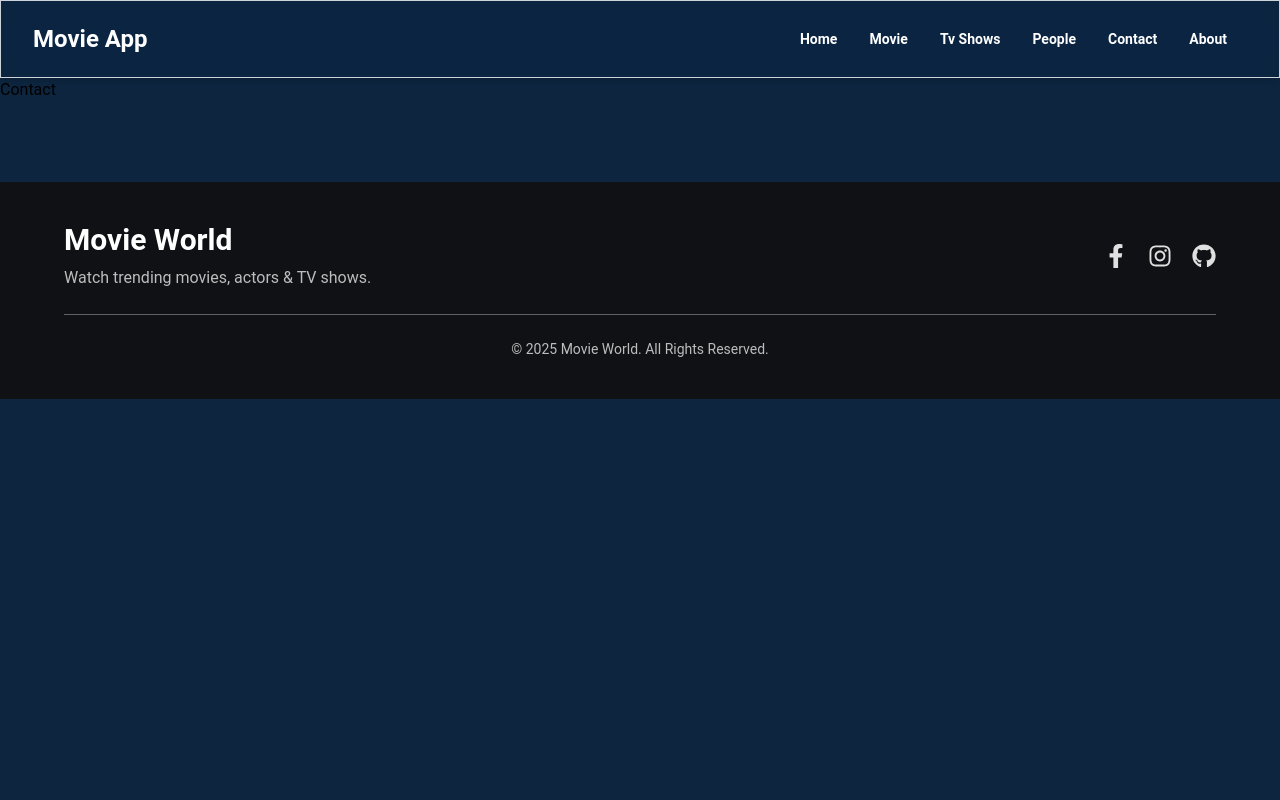
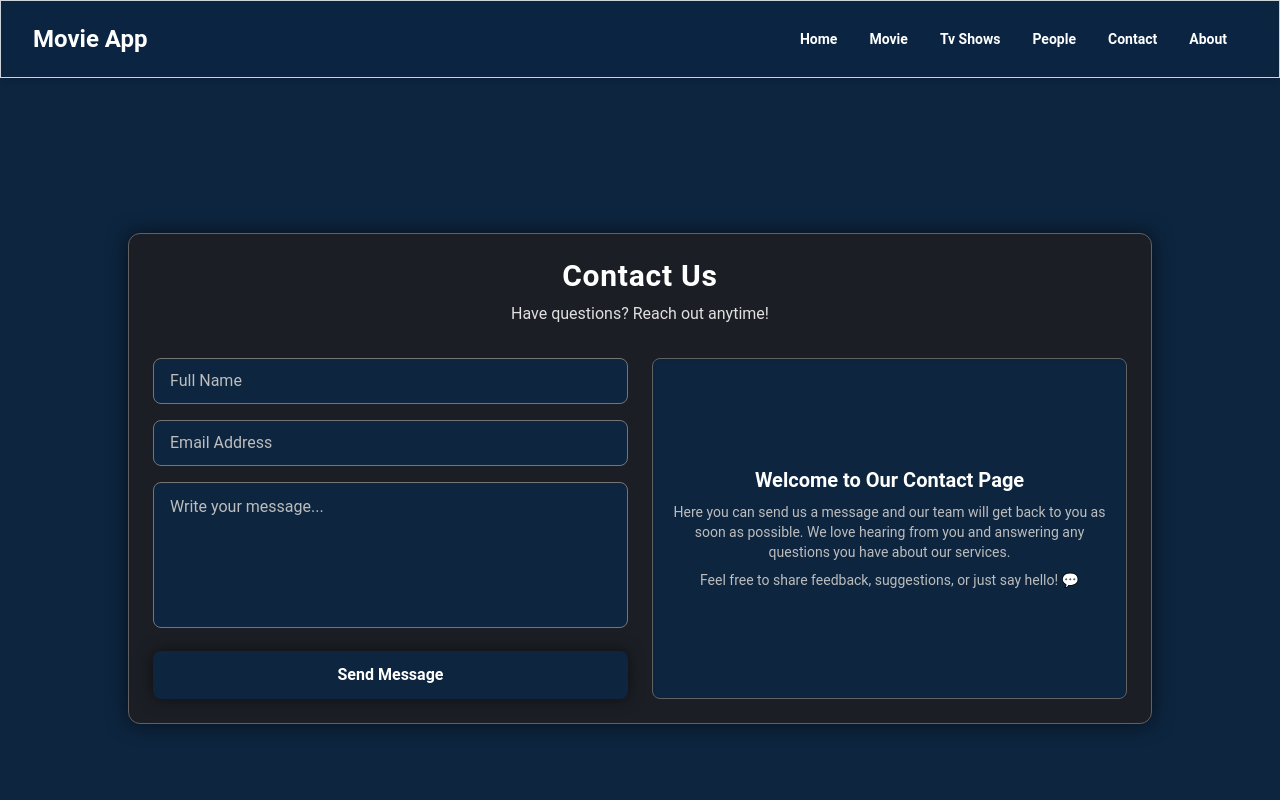
Before and after one commit to Mahamoudabdelfatah/Movie-App, a React (Vite) app: page /contact in a window 1280 px wide. Shown: the top 800 px of the page. Built offline with nearby package versions, Linux system fonts and the light colour scheme.

Commit message:
Contact Page

```diff
--- a/src/Pages/Contact/Contact.jsx
+++ b/src/Pages/Contact/Contact.jsx
@@ -1,11 +1,76 @@
-import React from 'react'
+import React from "react";
 
 const Contact = () => {
   return (
-    <div>
-      Contact
+    <div className="min-h-screen bg-[#0D253F] flex justify-center items-center px-4 py-10">
+      {/* Wrapper */}
+      <div className="w-full max-w-5xl bg-[#1b1e24] rounded-xl shadow-[0_0_20px_rgba(0,0,0,0.6)] border border-gray-700 p-6">
+
+        {/* Header */}
+        <h1 className="text-center text-white text-3xl font-bold tracking-wide">
+          Contact Us
+        </h1>
+        <p className="text-center text-gray-300 mt-2 text-base">
+          Have questions? Reach out anytime!
+        </p>
+
+        {/* Content */}
+        <div className="grid md:grid-cols-2 gap-6 mt-8">
+
+          {/* Left Form */}
+          <div>
+            <form className="space-y-4">
+
+              <input
+                type="text"
+                placeholder="Full Name"
+                className="w-full py-2.5 px-4 bg-[#0d253f] rounded-lg text-white
+                placeholder-gray-400 border border-gray-600 focus:border-blue-500 outline-none"
+              />
+
+              <input
+                type="email"
+                placeholder="Email Address"
+                className="w-full py-2.5 px-4 bg-[#0d253f] rounded-lg text-white
+                placeholder-gray-400 border border-gray-600 focus:border-blue-500 outline-none"
+              />
+
+              <textarea
+                rows="5"
+                placeholder="Write your message..."
+                className="w-full py-3 px-4 bg-[#0d253f] rounded-lg text-white
+                placeholder-gray-400 border border-gray-600 focus:border-blue-500 outline-none resize-none"
+              ></textarea>
+
+              <button
+                type="submit"
+                className="w-full py-3 bg-[#0d253f] hover:bg-blue-700 text-white font-semibold
+                rounded-lg shadow-[0_0_15px_rgba(0,0,0,0.5)] transition"
+              >
+                Send Message
+              </button>
+            </form>
+          </div>
+
+          {/* Right Side - Text instead of Image */}
+          <div className="flex flex-col justify-center items-center text-center px-4 py-6 bg-[#0D253F] rounded-lg shadow-inner border border-gray-700">
+            <h3 className="text-white text-xl font-semibold mb-2">
+              Welcome to Our Contact Page
+            </h3>
+            <p className="text-gray-400 text-sm">
+              Here you can send us a message and our team will get back to you as soon as possible.
+              We love hearing from you and answering any questions you have about our services.
+            </p>
+            <p className="text-gray-400 text-sm mt-2">
+              Feel free to share feedback, suggestions, or just say hello! 💬
+            </p>
+          </div>
+
+        </div>
+
+      </div>
     </div>
-  )
-}
+  );
+};
 
-export default Contact
+export default Contact;
```
